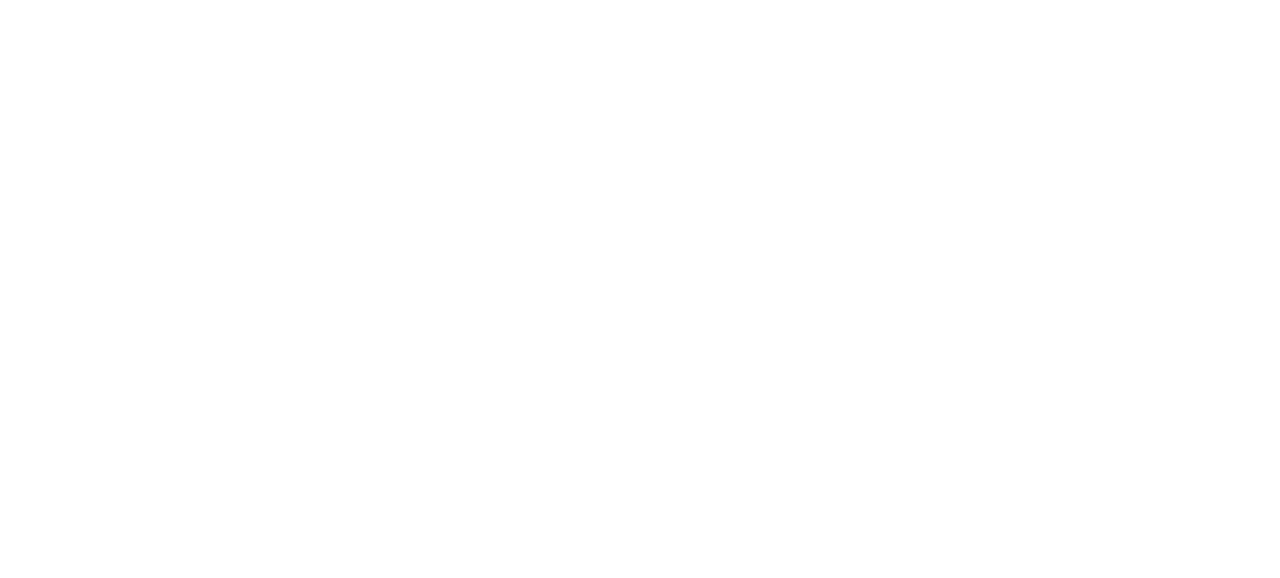
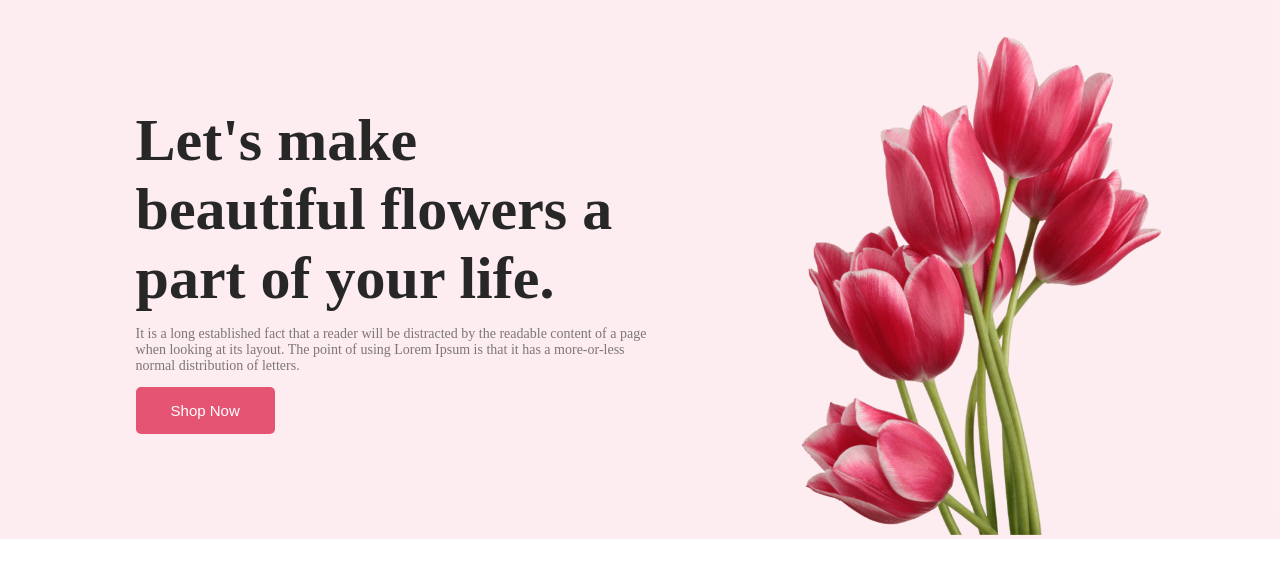
Before and after one commit to Saha-joy7/Flower-shop, a plain HTML site: page index.html in a window 1280 px wide. Drawn offline with Linux system fonts and the light colour scheme.

Commit message:
added the first banner container

```diff
--- a/index.html
+++ b/index.html
@@ -7,7 +7,27 @@
     <link rel="stylesheet" href="./style/design.css">
 </head>
 <body>
-    <header></header>
+    <!--From here start our banner-one work-->
+    <header>
+        <section>
+            <div class="banner-container-one">
+                <div class="banner-container-one-left">
+                    <h3 class="banner-one-title">Let's make beautiful flowers a part of your life.</h3>
+                    <p class="banner-one-description">It is a long established fact that a reader will be distracted by the readable content of a page when looking at its layout. The point of using Lorem Ipsum is that it has a more-or-less normal distribution of letters.</p>
+                   <button class="banner-one-button">Shop Now</button>
+                </div>
+                <div class="banner-container-one-right">
+                    <img src="./Flower Asset/pngwing 10.png" alt="" class="banner-one-image">
+                </div>
+            </div>
+        </section>
+        <!--From here start our featured work-->
+
+
+
+
+        </section>
+    </header>
     <main></main>
     <footer></footer>
 
--- a/style/design.css
+++ b/style/design.css
@@ -0,0 +1,39 @@
+*{
+    margin: 0px;
+    padding: 0px;
+}
+
+
+
+.banner-container-one{
+    display: flex;
+    justify-content: space-between;
+    align-items: center;
+    background: rgba(229, 84, 115, 0.10);
+}
+.banner-container-one-left{
+    width: 40%;
+    margin: auto;
+}
+.banner-one-image{
+    height: 500px;
+    padding-top: 35px;
+    padding-right: 100px;
+}
+.banner-one-title{
+    font-size: 60px;
+    color: #272727;
+}
+.banner-one-description{
+    font-size: 14px;
+   padding: 13px 0px;
+   color: rgba(39, 39, 39, 0.60);
+}
+.banner-one-button{
+    font-size: 15px;
+    color: #FFF;
+    padding: 15px 35px;
+    border-radius: 5px;
+    background: #E55473;
+    border: none;
+}
```
